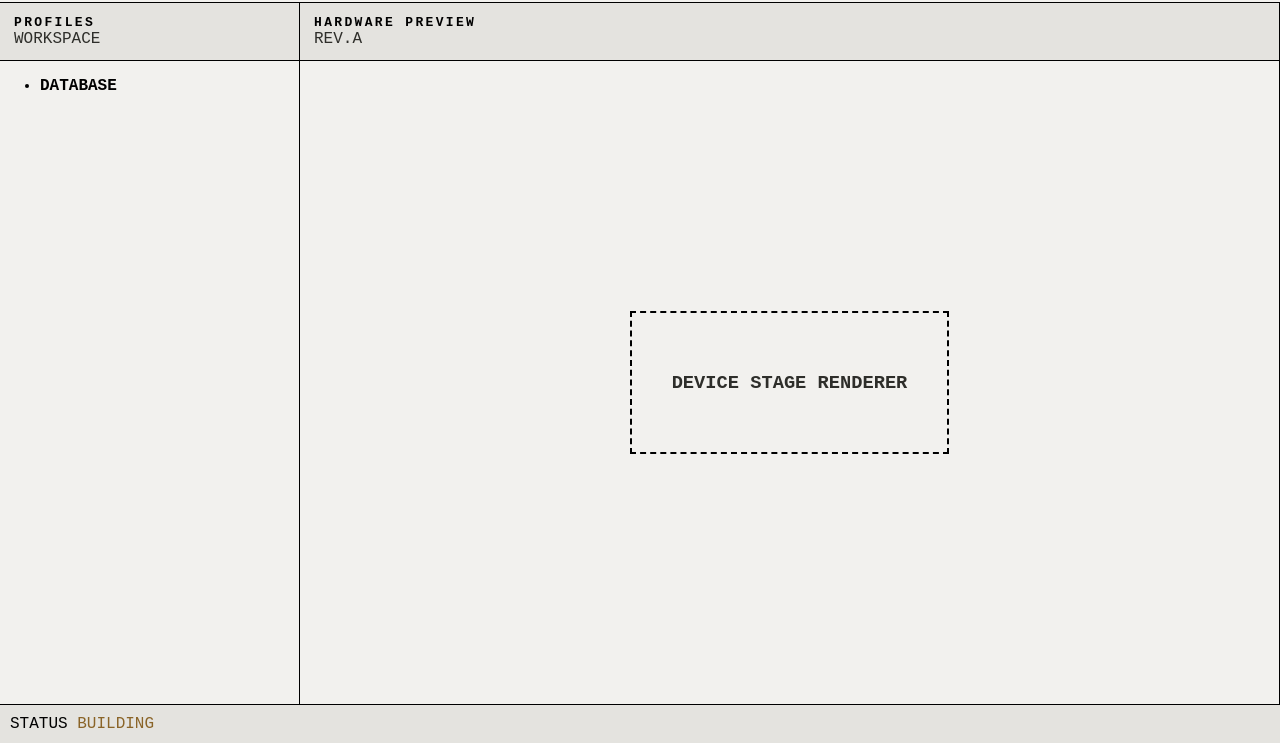
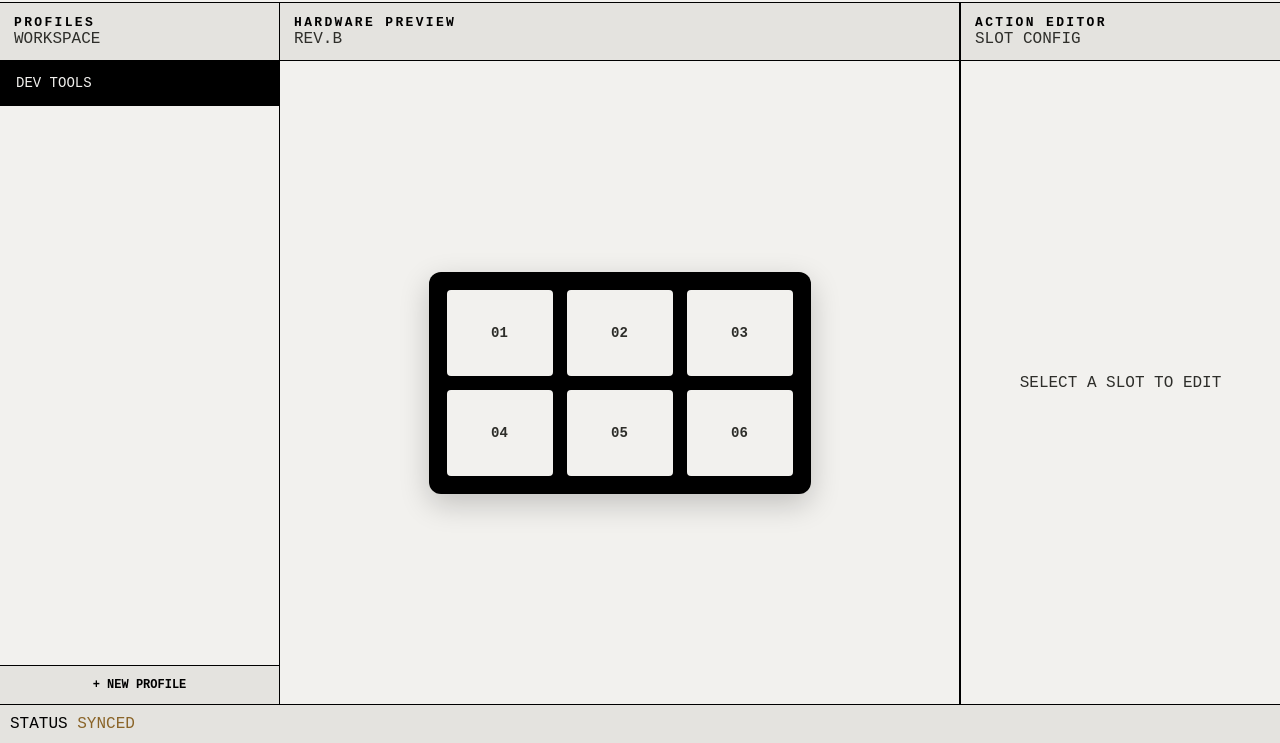
Before and after one commit to aashixhmaurya/ADeck, a plain HTML site: page ADeck Web app/index.html in a window 1280 px wide. Shown: the part 57-800 px from the top of the page. Drawn offline with Linux system fonts and the light colour scheme; a web font is replaced by a local one.

Commit message:
added slot editor panel

```diff
--- a/ADeck Web app/index.html
+++ b/ADeck Web app/index.html
@@ -1,27 +1,29 @@
 <!doctype html>
 <html lang="en">
+
 <head>
     <meta charset="utf-8" />
     <meta name="viewport" content="width=device-width,initial-scale=1" />
-    <title>ADeck — Local Hardware Configurator (DEV BUILD)</title>
+    <title>ADeck — Local Hardware Configurator</title>
     <link rel="preconnect" href="https://fonts.googleapis.com" />
     <link rel="preconnect" href="https://fonts.gstatic.com" crossorigin />
     <link href="https://fonts.googleapis.com/css2?family=Doto:ROND,wght@0..100,100..900&display=swap" rel="stylesheet" />
     <link rel="stylesheet" href="./style.css" />
 </head>
+
 <body>
     <header class="topbar" role="banner">
         <div class="brand">
             <div class="brand-mark" aria-hidden="true"></div>
             <div class="brand-text">
                 <span class="brand-name">ADECK</span>
-                <span class="brand-sub">DEV STAGE: UI WIREFRAME</span>
+                <span class="brand-sub">DEV STAGE: LOCAL STORAGE & EDITOR</span>
             </div>
         </div>
         <nav class="nav" role="navigation">
             <button type="button" class="nav-btn active">Dashboard</button>
-            <button type="button" class="nav-btn" disabled style="opacity: 0.3;">Profiles</button>
-            <button type="button" class="nav-btn" disabled style="opacity: 0.3;">Settings</button>
+            <button type="button" class="nav-btn">Profiles</button>
+            <button type="button" class="nav-btn">Settings</button>
         </nav>
     </header>
     <main id="page-dashboard" class="page layout" data-page="dashboard">
@@ -33,31 +35,42 @@
                 </div>
             </div>
             <ul id="profileList" class="profile-list">
-                <li class="empty-state">
-                    <strong>DATABASE</strong>
-                </li>
             </ul>
+            <button id="addProfileBtn" class="add-btn mono">+ NEW PROFILE</button>
         </aside>
         <section class="zone zone-b">
             <div class="zone-head">
                 <div class="zone-head-title">
                     <h2>HARDWARE PREVIEW</h2>
-                    <span class="zone-sub mono muted">REV.A</span>
+                    <span class="zone-sub mono muted">REV.B</span>
                 </div>
             </div>
             <div class="device-stage">
-                <div class="device-frame" style="border: 2px dashed var(--line); padding: 40px; text-align: center;">
-                    <h3 class="mono muted">DEVICE STAGE RENDERER</h3>
+                <div class="device-frame">
+                    <div class="slot-grid" id="slotGrid">
+                    </div>
                 </div>
             </div>
         </section>
+        <aside class="zone zone-c">
+            <div class="zone-head">
+                <div class="zone-head-title">
+                    <h2>ACTION EDITOR</h2>
+                    <span class="zone-sub mono muted">SLOT CONFIG</span>
+                </div>
+            </div>
+            <div id="editorPanel" class="editor-panel empty">
+                <span class="mono muted">SELECT A SLOT TO EDIT</span>
+            </div>
+        </aside>
     </main>
     <footer class="statusbar">
         <div class="status-cell">
             <span class="status-label">STATUS</span>
-            <span class="status-value mono" style="color: var(--accent);">BUILDING</span>
+            <span class="status-value mono" style="color: var(--accent);">SYNCED</span>
         </div>
     </footer>
     <script src="./script.js"></script>
 </body>
+
 </html>
--- a/ADeck Web app/script.js
+++ b/ADeck Web app/script.js
@@ -1,33 +1,105 @@
 (() => {
     "use strict";
-    console.log("ADECK Dev Build Initialized...");
-    console.log("TODO: Build Profile rendering logic");
-    console.log("TODO: Implement hardware grid preview");
-    const APP_VERSION = "0.1.0-alpha";
+    const APP_VERSION = "0.3.0-alpha";
     const SLOTS_PER_PROFILE = 6;
-    const state = {
-        profiles: [],
-        activeProfileId: null,
-        activeSlotIndex: null,
-        dirty: false
+    const STORAGE_KEY = "adeck_data";
+    let state = {
+        profiles: [
+            { id: "p1", name: "dev tools" }
+        ],
+        activeProfileId: "p1",
+        activeSlotIndex: null
     };
     const els = {
         profileList: document.getElementById("profileList"),
-        navBtns: document.querySelectorAll(".nav-btn")
+        addProfileBtn: document.getElementById("addProfileBtn"),
+        slotGrid: document.getElementById("slotGrid"),
+        navBtns: document.querySelectorAll(".nav-btn"),
+        editorPanel: document.getElementById("editorPanel")
     };
+
+    function loadState() {
+        const saved = localStorage.getItem(STORAGE_KEY);
+        if (saved) {
+            try {
+                state = JSON.parse(saved);
+            } catch (e) {
+                console.error("state parse fail");
+            }
+        }
+    }
+
+    function saveState() {
+        localStorage.setItem(STORAGE_KEY, JSON.stringify(state));
+    }
+
     function renderProfiles() {
-        console.warn("renderProfiles() not implemented yet.");
+        els.profileList.innerHTML = "";
+        state.profiles.forEach(p => {
+            const li = document.createElement("li");
+            li.className = p.id === state.activeProfileId ? "profile-item active" : "profile-item";
+            li.textContent = p.name;
+            li.addEventListener("click", () => {
+                state.activeProfileId = p.id;
+                state.activeSlotIndex = null;
+                saveState();
+                renderAll();
+            });
+            els.profileList.appendChild(li);
+        });
     }
+
+    function renderGrid() {
+        els.slotGrid.innerHTML = "";
+        for (let i = 0; i < SLOTS_PER_PROFILE; i++) {
+            const slot = document.createElement("div");
+            slot.className = i === state.activeSlotIndex ? "slot active" : "slot";
+            slot.innerHTML = `<span class="slot-num">0${i + 1}</span>`;
+            slot.addEventListener("click", () => {
+                state.activeSlotIndex = i;
+                saveState();
+                renderGrid();
+                renderEditor();
+            });
+            els.slotGrid.appendChild(slot);
+        }
+    }
+
+    function renderEditor() {
+        if (state.activeSlotIndex === null) {
+            els.editorPanel.innerHTML = `<span class="mono muted">SELECT A SLOT TO EDIT</span>`;
+        } else {
+            els.editorPanel.innerHTML = `<div class="mono">EDITING SLOT 0${state.activeSlotIndex + 1}<br><br></div>`;
+        }
+    }
+
+    function renderAll() {
+        renderProfiles();
+        renderGrid();
+        renderEditor();
+    }
+
     function wireEvents() {
         els.navBtns.forEach((btn) => {
             btn.addEventListener("click", (e) => {
-                console.log("Navigation clicked, but routing is disabled in this build.");
+                document.querySelectorAll(".nav-btn").forEach(b => b.classList.remove("active"));
+                e.target.classList.add("active");
             });
         });
+        els.addProfileBtn.addEventListener("click", () => {
+            const newId = "p" + Date.now();
+            state.profiles.push({ id: newId, name: "new profile" });
+            state.activeProfileId = newId;
+            state.activeSlotIndex = null;
+            saveState();
+            renderAll();
+        });
     }
+
     function boot() {
-        console.log(`Booting ADeck v${APP_VERSION}`);
+        loadState();
         wireEvents();
+        renderAll();
     }
     boot();
 })();
--- a/ADeck Web app/style.css
+++ b/ADeck Web app/style.css
@@ -5,6 +5,7 @@
     font-style: normal;
     font-display: swap;
 }
+
 :root,
 [data-theme="light"] {
     --bg: #f2f1ee;
@@ -16,12 +17,15 @@
     --font: "Doto", monospace;
     --mono: var(--font);
     --rond: 100;
-    --zone-a: 300px;
+    --zone-a: 280px;
+    --zone-c: 320px;
     --topbar-h: 60px;
 }
+
 * {
     box-sizing: border-box;
 }
+
 body {
     margin: 0;
     background: var(--bg);
@@ -33,12 +37,15 @@ body {
     flex-direction: column;
     min-height: 100vh;
 }
+
 .mono {
     font-family: var(--mono);
 }
+
 .muted {
     color: var(--muted);
 }
+
 .topbar {
     display: grid;
     grid-template-columns: minmax(160px, 1fr) auto minmax(140px, 1fr);
@@ -47,20 +54,24 @@ body {
     height: var(--topbar-h);
     border-bottom: 1px solid var(--line);
 }
+
 .brand-name {
     font-weight: 800;
     letter-spacing: 0.18em;
     font-size: 20px;
 }
+
 .brand-sub {
     font-size: 12px;
     color: var(--muted);
 }
+
 .nav {
     display: flex;
     border-left: 1px solid var(--line);
     border-right: 1px solid var(--line);
 }
+
 .nav-btn {
     border: none;
     border-right: 1px solid var(--line);
@@ -70,39 +81,146 @@ body {
     color: var(--muted);
     cursor: pointer;
 }
+
 .nav-btn.active {
     background: var(--ink);
     color: var(--bg);
 }
+
 .page {
     flex: 1;
 }
+
 .layout {
     display: grid;
-    grid-template-columns: var(--zone-a) 1fr;
+    grid-template-columns: var(--zone-a) 1fr var(--zone-c);
     min-height: 0;
 }
+
 .zone {
     border-right: 1px solid var(--line);
     display: flex;
     flex-direction: column;
+    background: var(--bg);
 }
+
+.zone:last-child {
+    border-right: none;
+    border-left: 1px solid var(--line);
+}
+
 .zone-head {
     padding: 12px 14px;
     border-bottom: 1px solid var(--line);
     background: var(--bg-2);
 }
+
 .zone-head h2 {
     font-size: 13px;
     letter-spacing: 0.18em;
     margin: 0;
 }
+
 .device-stage {
     flex: 1;
     display: flex;
     align-items: center;
     justify-content: center;
 }
+
+.profile-list {
+    list-style: none;
+    padding: 0;
+    margin: 0;
+    flex: 1;
+    overflow-y: auto;
+}
+
+.profile-item {
+    padding: 14px 16px;
+    border-bottom: 1px solid var(--line);
+    cursor: pointer;
+    font-size: 14px;
+    text-transform: uppercase;
+}
+
+.profile-item:hover {
+    background: var(--bg-2);
+}
+
+.profile-item.active {
+    background: var(--ink);
+    color: var(--bg);
+}
+
+.add-btn {
+    padding: 12px;
+    background: var(--bg-2);
+    border: none;
+    border-top: 1px solid var(--line);
+    cursor: pointer;
+    font-weight: bold;
+    font-size: 12px;
+}
+
+.add-btn:hover {
+    background: var(--ink);
+    color: var(--bg);
+}
+
+.device-frame {
+    background: var(--ink);
+    padding: 16px;
+    border-radius: 12px;
+    box-shadow: 0 10px 30px rgba(0, 0, 0, 0.2);
+}
+
+.slot-grid {
+    display: grid;
+    grid-template-columns: repeat(3, 110px);
+    grid-template-rows: repeat(2, 90px);
+    gap: 10px;
+}
+
+.slot {
+    background: var(--bg);
+    border: 2px solid var(--line);
+    border-radius: 6px;
+    display: flex;
+    flex-direction: column;
+    align-items: center;
+    justify-content: center;
+    cursor: pointer;
+    transition: all 0.1s;
+}
+
+.slot:hover {
+    border-color: var(--accent);
+    transform: scale(0.98);
+}
+
+.slot.active {
+    border-color: var(--accent);
+    background: var(--bg-2);
+    box-shadow: inset 0 0 0 2px var(--accent);
+}
+
+.slot-num {
+    font-size: 14px;
+    color: var(--muted);
+    font-family: var(--mono);
+    font-weight: 800;
+}
+
+.editor-panel {
+    flex: 1;
+    display: flex;
+    align-items: center;
+    justify-content: center;
+    padding: 20px;
+    text-align: center;
+}
+
 .statusbar {
     border-top: 1px solid var(--line);
     padding: 10px;
```
